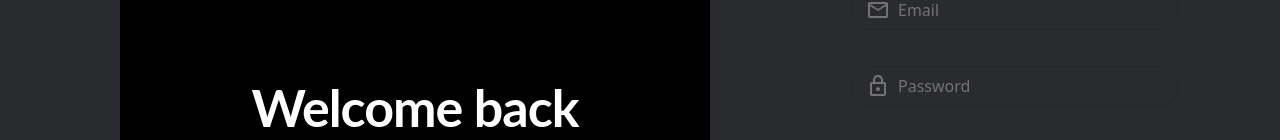
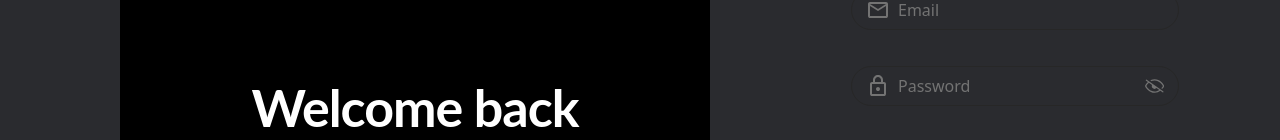
Before and after one commit to mudassir733/Band-Wagon, a Next.js app: page /signup in a window 1280 px wide. Shown: the part 184-324 px from the top of the page. Built offline with nearby package versions, Linux system fonts and the light colour scheme.

Commit message:
password show and hide

```diff
--- a/src/components/signup/SignUp.jsx
+++ b/src/components/signup/SignUp.jsx
@@ -13,13 +13,21 @@ import backArrow from "../../../public/images/arrow_back.svg"
 import Link from 'next/link';
 import { useFormik } from "formik"
 import { schema } from "../../schema/schema"
-import { ToastContainer, toast } from 'react-toastify'
+import { toast } from 'react-toastify'
+import { GoEye } from "react-icons/go";
+import { GoEyeClosed } from "react-icons/go";
+
 
 
 const SignUp = () => {
 
   const [error, setError] = useState("")
   const [success, setSuccess] = useState("")
+  const [showPassword, setShowPassword] = useState(false)
+
+  const handleShowPassword = () => {
+    setShowPassword(!showPassword)
+  }
 
   const formik = useFormik({
     initialValues: { username: '', email: '', password: '' },
@@ -80,12 +88,8 @@ const SignUp = () => {
   };
 
 
-
-
-
   return (
     <section className={styles.section}>
-      <ToastContainer position="top-center" autoClose={3000} hideProgressBar={false} closeOnClick pauseOnHover draggable />
       <div className={styles.row}>
         <div className={styles.left_col}>
           <Link href="/login" className={styles.box}>
@@ -144,7 +148,7 @@ const SignUp = () => {
               <div className={styles.inputField}>
                 <Image src={lock} alt='Lock' />
                 <input
-                  type="password"
+                  type={showPassword ? "text" : "password"}
                   placeholder="Password"
                   name="password"
                   value={formik.values.password}
@@ -154,6 +158,8 @@ const SignUp = () => {
                   required
                   autoComplete='off'
                 />
+
+                {showPassword ? <GoEye onClick={handleShowPassword} size={24} color='#737373' /> : <GoEyeClosed onClick={handleShowPassword} size={24} color='#737373' />}
                 {formik.errors.username && formik.touched.password && (
                   <p className={styles.error}>{formik.errors.password}</p>
                 )}
```
